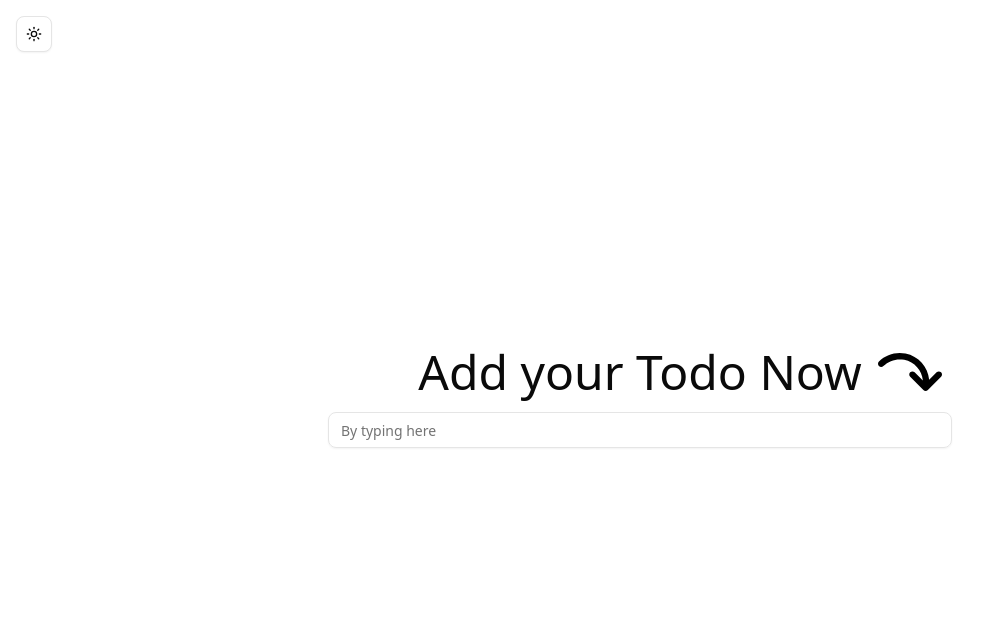
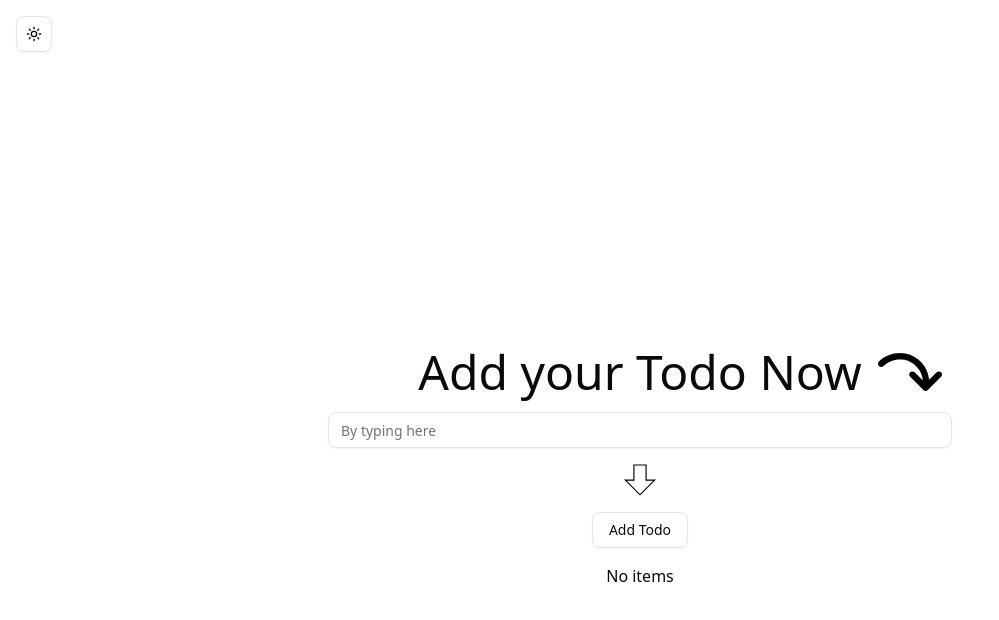
Before and after one commit to wasd0109/todo-app-with-depth, a Next.js app: page / in a window 1280 px wide. Shown: the top 620 px of the page, without its empty margins (0-999 px from the left). Built offline with nearby package versions, Linux system fonts and the light colour scheme.

Commit message:
add todo list and animation

```diff
--- a/app/layout.tsx
+++ b/app/layout.tsx
@@ -27,7 +27,7 @@ export default function RootLayout({
   return (
     <html lang="en">
       <body
-        className={`${geistSans.variable} ${geistMono.variable} antialiased`}
+        className={`${geistSans.variable} ${geistMono.variable} antialiased h-screen`}
       >
         <ThemeProvider>
           <Navbar />
--- a/app/page.tsx
+++ b/app/page.tsx
@@ -20,9 +20,10 @@ type ShowTransitionFlag = {
 
 const hiddenElementClass = 'opacity-0 pointer-events-none';
 const visibleElementClass = 'opacity-100 pointer-events-auto';
-const transitionClass = 'transition-opacity duration-500 ease-out';
+const opacityTransitionClass = 'transition-all duration-500 ease-out';
 
-const initialTransitionFlag = {
+
+const tutorialTransitionFlag = {
   curvedArrow: false,
   todoInput: false,
   submitArrow: false,
@@ -30,22 +31,29 @@ const initialTransitionFlag = {
   todoList: false,
 }
 
-export default function Home() {
-  const { theme } = useTheme();
-  const [todoInputValue, setTodoInputValue] = useState('');
-  const [showTutorial, setShowTutorial] = useState(true);
-  const [showTransitionFlag, setShowTransitionFlag] = useState(initialTransitionFlag);
-
-  const startShowTransition = (key: string) => {
-    setShowTransitionFlag(prev => ({ ...prev, [key]: true }))
-  }
-  const handleTransitionClass = (flagKey: keyof ShowTransitionFlag) => {
-    return `${transitionClass} ${showTransitionFlag[flagKey] ? visibleElementClass : hiddenElementClass}`
-  }
-  const handleFillSvg = (currentTheme: string | undefined) => {
-    return currentTheme === "dark" && "fill-white"
+const normalTransitionFlag = {
+  curvedArrow: false,
+  todoInput: true,
+  submitArrow: false,
+  submitButton: true,
+  todoList: true,
 }
 
+const testTransitionFlag = {
+  curvedArrow: true,
+  todoInput: true,
+  submitArrow: true,
+  submitButton: true,
+  todoList: true,
+}
+
+export default function Home() {
+  const [todoInputValue, setTodoInputValue] = useState('');
+  const [todoListItems, setTodoListItems] = useState<string[]>([]);
+  const [showTutorial, setShowTutorial] = useState(true);
+  const [showTransitionFlag, setShowTransitionFlag] = useState(testTransitionFlag);
+
+  const { theme } = useTheme();
 
   const initialTransitionsDefs = [
     {
@@ -56,7 +64,7 @@ export default function Home() {
       callback: () => startShowTransition("todoInput"),
       delay: 1000,
     },
-  ]
+  ];
 
   const submitTransitionDefs = [
     {
@@ -67,43 +75,68 @@ export default function Home() {
       callback: () => startShowTransition("submitButton"),
       delay: 250,
     }
-  ]
+  ];
 
   useEffect(() => {
     if (showTutorial) {
       scheduleTransition(initialTransitionsDefs);
     }
-  }, [])
+    // eslint-disable-next-line react-hooks/exhaustive-deps
+  }, []);
 
   const handleTodoInputChange = (todoValue: string) => {
     setTodoInputValue(todoValue.trim());
-  }
+  };
 
-  const onAddTodo = () => {
+  const handleAddTodo = () => {
+    if (todoInputValue === '') return;
+    setTodoListItems(prevItems => [...prevItems, todoInputValue]);
+    setTodoInputValue('');
+
     scheduleTransition({
       callback: () => startShowTransition("todoList"),
       delay: 200,
-    })
-  }
+    });
+  };
+
+  const startShowTransition = (key: string) => {
+    setShowTransitionFlag(prev => ({ ...prev, [key]: true }));
+  };
+
+  const handleOpacityTransitionClass = (flagKey: keyof ShowTransitionFlag) => {
+    return `${opacityTransitionClass} ${showTransitionFlag[flagKey] ? visibleElementClass : hiddenElementClass}`;
+  };
+
+  const handlePositionTransitionClass = () => {
+    return `${opacityTransitionClass} ${todoListItems.length === 0 ?
+      'h-full' : 'h-60'}`;
+  };
+
+  const handleFillSvg = (currentTheme: string | undefined) => {
+    return currentTheme === "dark" && "fill-white";
+  };
+
 
   return (
-    <div className='flex flex-col items-center justify-center gap-4 p-4 h-screen'>
+    <div className={`flex flex-col items-center justify-center gap-4 p-4 transform ${handlePositionTransitionClass()}`}>
+      <div className={`flex flex-col items-center justify-center gap-4 w-full`}>
         <div className='relative flex items-center justify-center'>
           <h1 className='text-xl text-center md:text-5xl'>Add your Todo Now</h1>
-        <CurvedArrow className={`absolute left-full ml-2 md:ml-4 h-8 md:h-16 ${handleTransitionClass("curvedArrow")} ${handleFillSvg(theme)}`} scale={0.5} />
+          <CurvedArrow className={`absolute left-full ml-2 md:ml-4 h-8 md:h-16 ${handleOpacityTransitionClass("curvedArrow")} ${handleFillSvg(theme)}`} scale={0.5} />
         </div>
-      <Input name='todo input' className={`w-4/5 md:w-1/2 dark:fill-white  ${handleTransitionClass("todoInput")}`}
+        <Input name='todo input' className={`w-4/5 md:w-1/2 dark:fill-white  ${handleOpacityTransitionClass("todoInput")}`}
           placeholder='By typing here'
           value={todoInputValue}
           onChange={(e) => handleTodoInputChange(e.target.value)}
           onKeyUp={() => detectEndOfTyping(1000, () => scheduleTransition(submitTransitionDefs))}
         />
-      <StraightArrow className={`h-8 rotate-180 dark:fill-white ${handleTransitionClass("submitArrow")} ${handleFillSvg(theme)}`} />
+        <StraightArrow className={`h-8 rotate-180 dark:fill-white ${handleOpacityTransitionClass("submitArrow")} ${handleFillSvg(theme)}`} />
         <Button
-        className={`${handleTransitionClass("submitButton")}`} variant="outline"
-        onClick={() => onAddTodo()}
+          className={`${handleOpacityTransitionClass("submitButton")}`} variant="outline"
+          onClick={handleAddTodo}
           title='Add Todo'>Add Todo</Button>
-      <TodoList className={`${handleTransitionClass("todoList")}`} />
+      </div>
+      <TodoList items={todoListItems} className={`${handleOpacityTransitionClass("todoList")}`} />
     </div>
   )
 }
--- a/components/nav/theme-toggle.tsx
+++ b/components/nav/theme-toggle.tsx
@@ -24,7 +24,7 @@ export default function ThemeSwitch() {
                     <span className="sr-only">Toggle theme</span>
                 </Button>
             </DropdownMenuTrigger>
-            <DropdownMenuContent align="end">
+            <DropdownMenuContent align="start">
                 <DropdownMenuItem onClick={() => setTheme("light")}>
                     Light
                 </DropdownMenuItem>
--- a/components/todo-list/todo-list.tsx
+++ b/components/todo-list/todo-list.tsx
@@ -1,9 +1,22 @@
 import React from 'react'
 
-function TodoList(props: React.ComponentProps<'div'>) {
+type TodoListProps = React.ComponentProps<'div'> & {
+    items?: string[];
+}
+
+function TodoList({ items, ...props }: TodoListProps) {
+    if (!items || items.length === 0) {
+        return <div {...props}>No items</div>
+    }
+
     return (
-        <div
-            {...props}>TodoList</div>
+        <div {...props}>
+            <ul>
+                {items && items.map((item, index) => (
+                    <li key={index}>{item}</li>
+                ))}
+            </ul>
+        </div>
     )
 }
 
```
Lines whose indentation alone changed are shown as unchanged.
